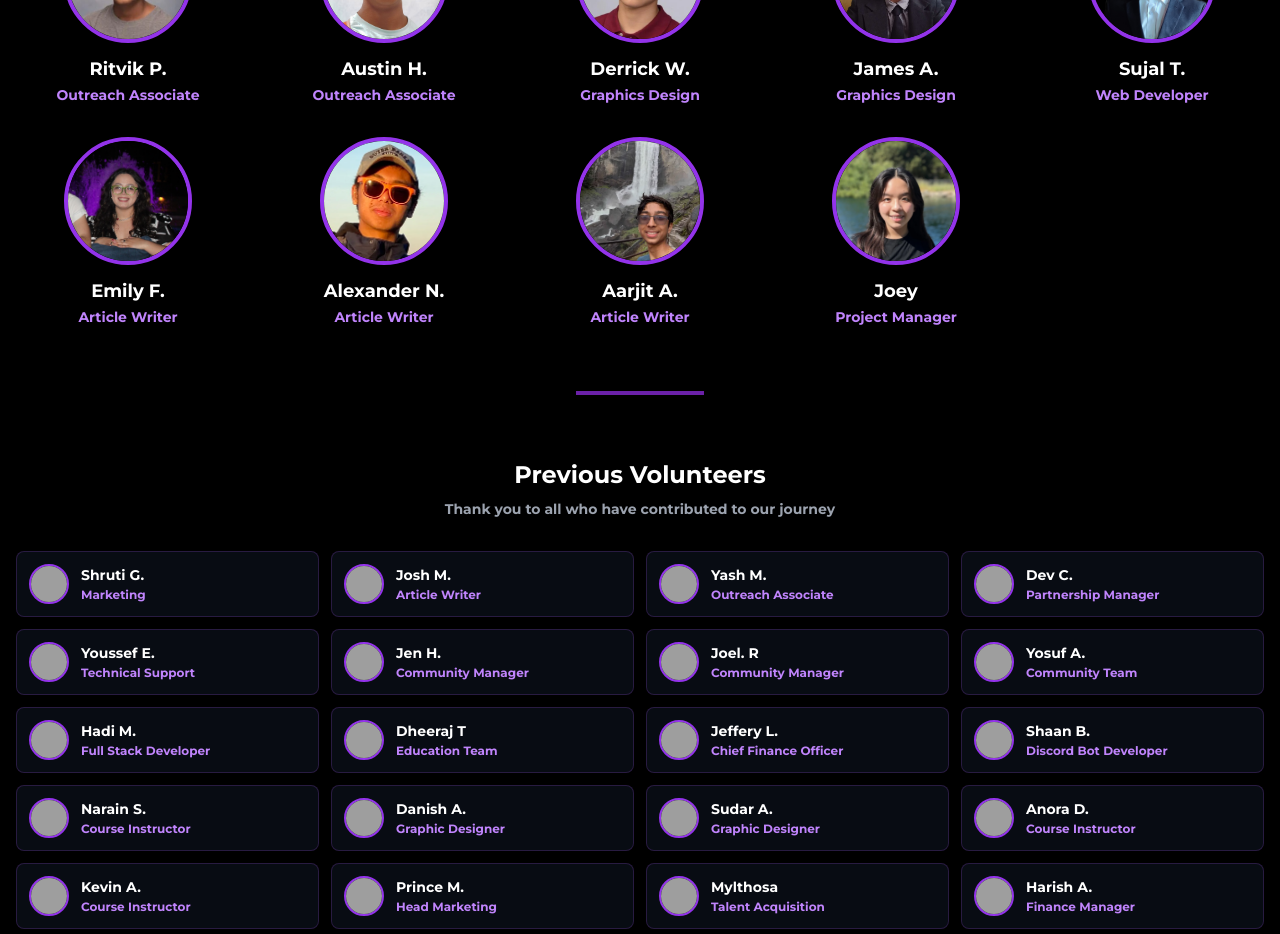
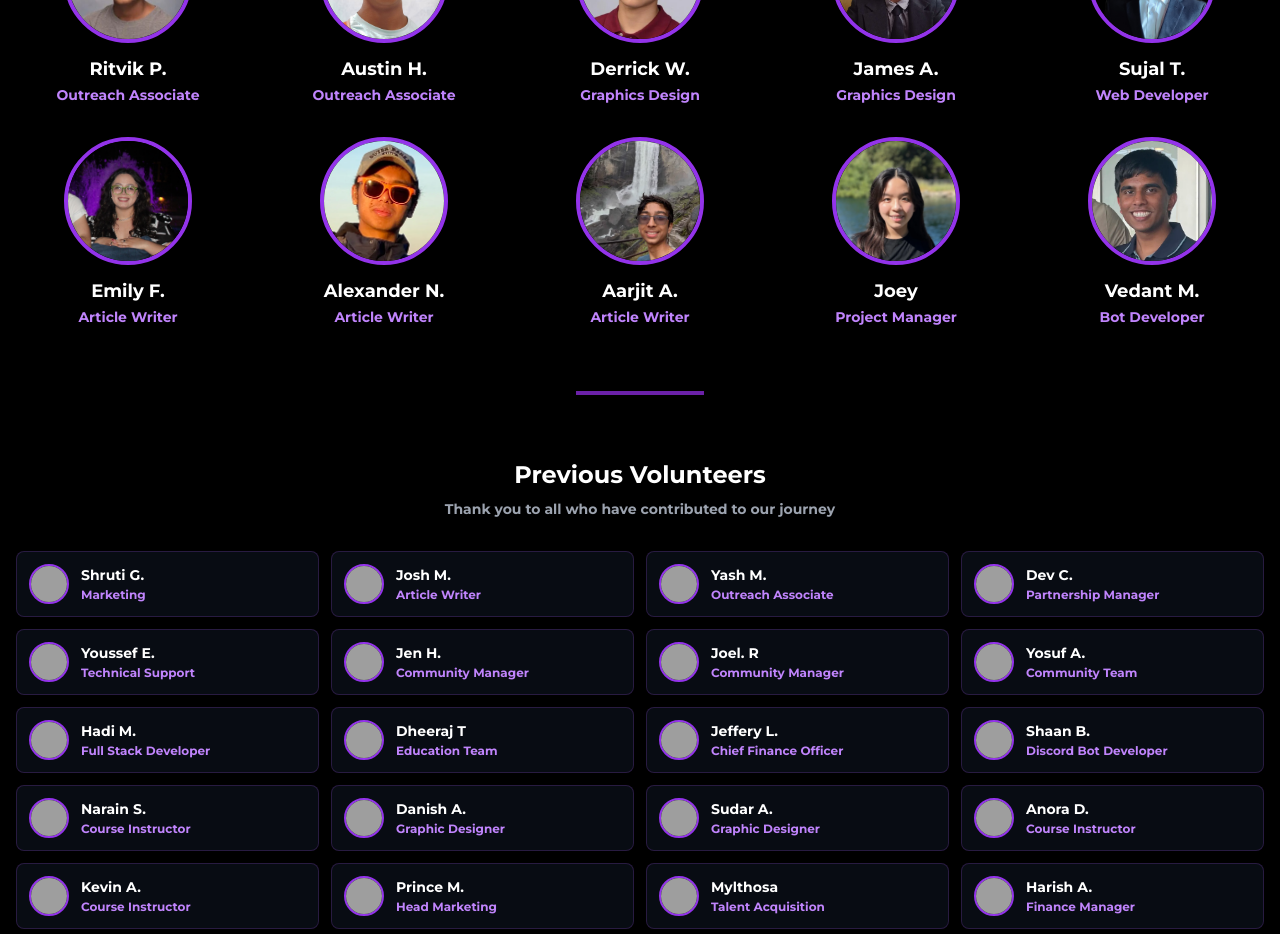
Before and after one commit to TCYTseven/hackunited-org, a Next.js app: page /team in a window 1280 px wide. Shown: the part 1180-2114 px from the top of the page. Built offline with nearby package versions, Linux system fonts and the light colour scheme; grey boxes are pictures that could not be loaded.

Commit message:
vedant image

```diff
--- a/app/team/page.tsx
+++ b/app/team/page.tsx
@@ -133,6 +133,11 @@ const membersTeam: TeamMember[] = [
     name: "Joey",
     position: "Project Manager",
     image: "/images/team-images/joey.png",
+  },
+  {
+    name: "Vedant M.",
+    position: "Bot Developer",
+    image: "/images/team-images/Vedant.png",
   },
 ];
 
```
Also changed, not shown: public/images/team-images/Vedant.png (added).
